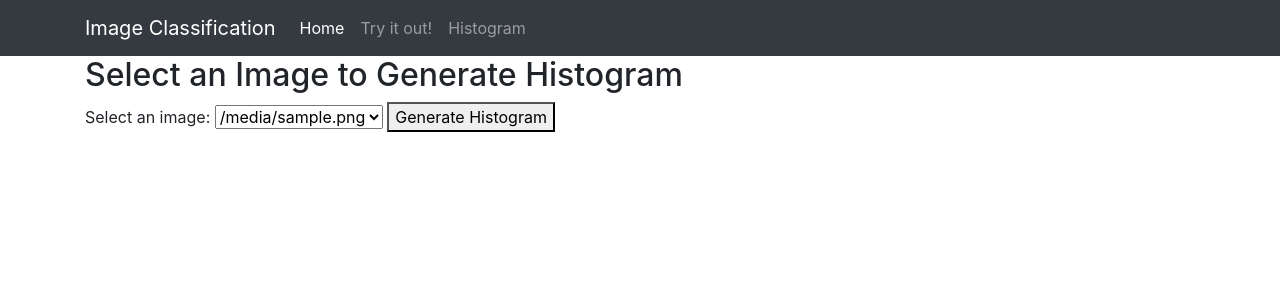
After one commit to unica-isde/isde-projects-2024-E, a FastAPI app: template app/templates/histogram_select.html in a window 1280 px wide. The commit adds this page. Shown: the top 300 px of the page. Run offline with FastAPI, Linux system fonts and the light colour scheme; the template is opened without the code that fills it: most values are stand-ins (such as "Sample title", 1, 10 or a date in 2020); some libraries are stand-ins or nearby versions.

```diff
--- a/app/templates/base.html
+++ b/app/templates/base.html
@@ -29,6 +29,9 @@
                 <li class="nav-item">
                     <a class="nav-link" href="/classifications">Try it out!</a>
                 </li>
+                <li class="nav-item">
+        <a class="nav-link" href="/histogram">Histogram</a>
+    </li>
 
             </ul>
         </div>
--- /dev/null
+++ b/app/templates/histogram_select.html
@@ -0,0 +1,16 @@
+{% extends "base.html" %}
+
+{% block content %}
+<h2>Select an Image to Generate Histogram</h2>
+
+<form action="/histogram" method="post">
+    <label for="image_id">Select an image:</label>
+    <select name="image_id" id="image_id">
+        {% for image in images %}
+        <option value="{{ image }}">{{ image }}</option>
+        {% endfor %}
+    </select>
+    <button type="submit">Generate Histogram</button>
+</form>
+
+{% endblock %}
--- a/main.py
+++ b/main.py
@@ -3,6 +3,7 @@ from fastapi import FastAPI, Request
 from fastapi.responses import HTMLResponse
 from fastapi.staticfiles import StaticFiles
 from fastapi.templating import Jinja2Templates
+from fastapi import FastAPI, Form
 from app.config import Configuration
 from app.forms.classification_form import ClassificationForm
 from app.ml.classification_utils import classify_image
@@ -14,6 +15,22 @@ config = Configuration()
 
 app.mount("/static", StaticFiles(directory="app/static"), name="static")
 templates = Jinja2Templates(directory="app/templates")
+
+
+# Histogram Creation
+
+@app.get("/histogram", response_class=HTMLResponse)
+def create_histogram(request: Request):
+    """Displays the form for selecting an image."""
+    return templates.TemplateResponse(
+        "histogram_select.html",
+        {"request": request, "images": list_images()}
+    )
+
+
+@app.post("/histogram")
+async def request_histogram(request: Request):
+    pass
 
 
 @app.get("/info")
--- a/requirements.txt
+++ b/requirements.txt
@@ -4,3 +4,4 @@ torchvision
 requests
 Pillow
 python-multipart
+matplotlib
```
Also changed, not shown: app/forms/histogram_form.py (added, +18 -0 lines).
